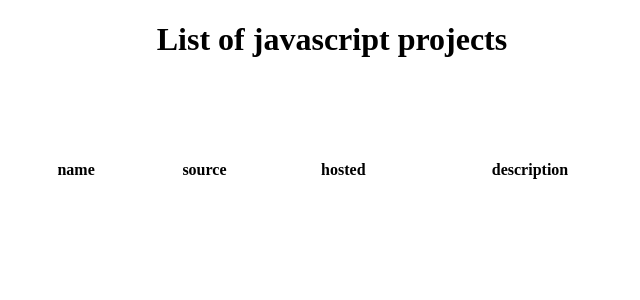
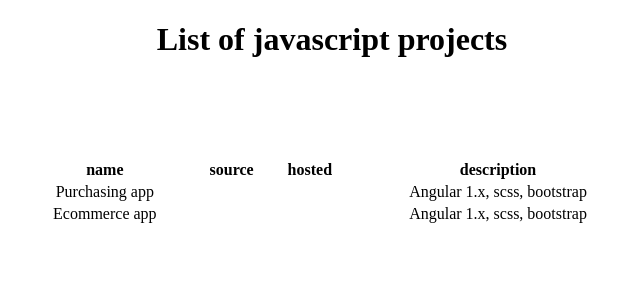
Before and after one commit to anefsky/projects-index, an Angular app: page / in a window 1280 px wide. Shown: the top 300 px of the page, without its empty margins (308-948 px from the left). Built offline with nearby package versions, Linux system fonts and the light colour scheme.

Commit message:
Objects for listings.

```diff
--- a/src/app/projects-list/projects-list.component.html
+++ b/src/app/projects-list/projects-list.component.html
@@ -8,6 +8,23 @@
 				</th>
 			</tr>
 		</thead>
+		<tbody>
+			<tr *ngFor="let listing of listings">
+				<td>
+					{{ listing.name }}
+				</td>
+				<td>
+					{{ listing.source }}
+				</td>
+				<td>
+					{{ listing.hosted }}
+				</td>
+				<td>
+					{{ listing.description }}
+				</td>
+			</tr>
+
+		</tbody>
 	</table>
 
 </div>
--- a/src/app/projects-list/projects-list.component.ts
+++ b/src/app/projects-list/projects-list.component.ts
@@ -6,7 +6,8 @@ import { Component, OnInit } from '@angular/core';
 	styleUrls: ['./projects-list.component.scss']
 })
 export class ProjectsListComponent implements OnInit {
-	headings: object;
+	headings: Array<object>;
+	listings: Array<object>;
 
 	constructor() {
 	}
@@ -26,6 +27,21 @@ export class ProjectsListComponent implements OnInit {
 			label: "description"
 		}
 		];
+
+		this.listings = [
+		{
+			name: "Purchasing app",
+			source: "",
+			hosted: "",
+			description: "Angular 1.x, scss, bootstrap"
+		},
+		{
+			name: "Ecommerce app",
+			source: "",
+			hosted: "",
+			description: "Angular 1.x, scss, bootstrap"
+		}
+		];
 	}
 
 }
```
